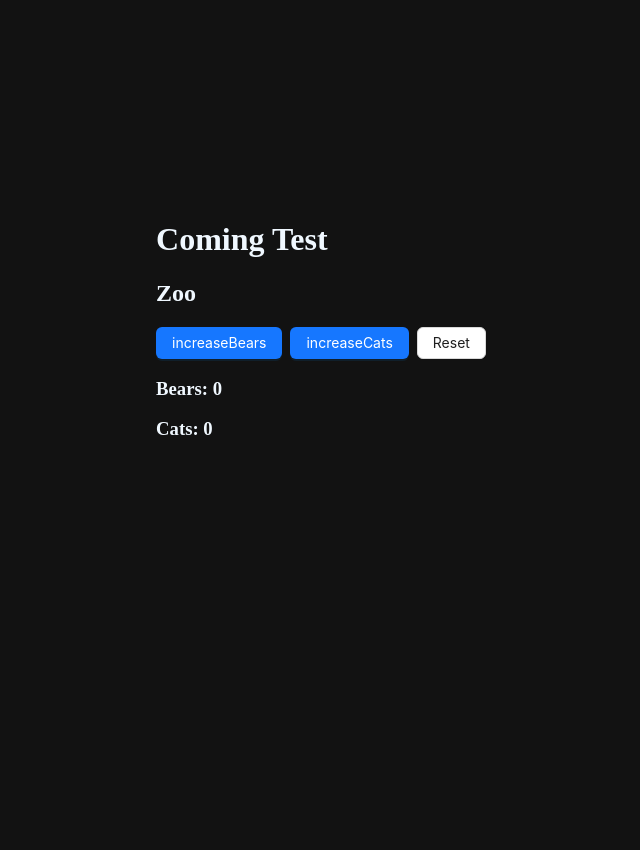
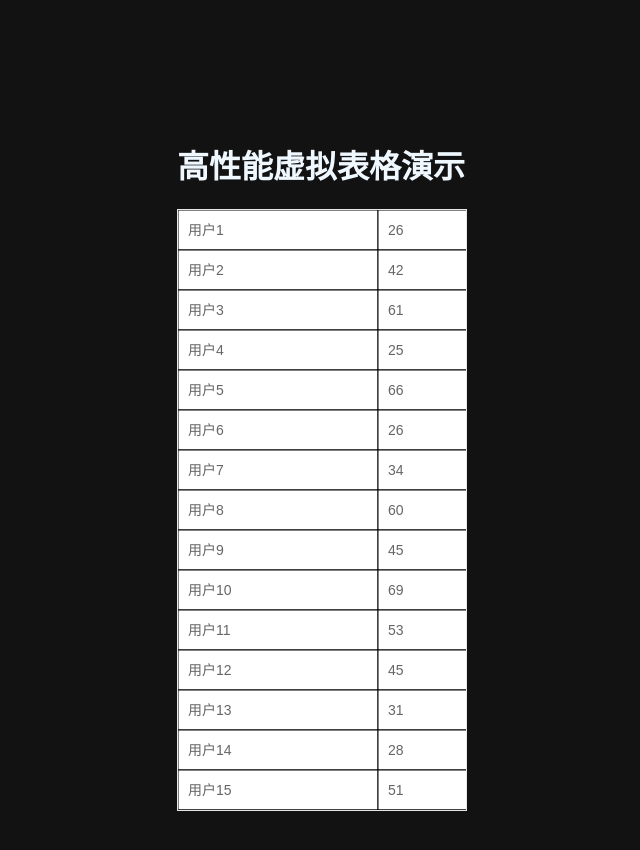
Before and after one commit to bullshitking-99/jobless, a React (Vite) app: page / in a window 1280 px wide. Shown: the top 850 px of the page, without its empty margins (319-959 px from the left). Built offline with nearby package versions, Linux system fonts and the light colour scheme.

Commit message:
feat: canvas table ai 1.0

```diff
--- a/src/App.tsx
+++ b/src/App.tsx
@@ -1,11 +1,29 @@
-import { Zoo } from "./components/SimpleZustand";
+import { useMemo } from 'react';
+import VirtualTable from './pages/VirtualTable';
 
 function App() {
+  const columns = useMemo(() => [
+    { width: 200, title: '姓名', dataIndex: 'name' },
+    { width: 150, title: '年龄', dataIndex: 'age' },
+    { width: 300, title: '地址', dataIndex: 'address' },
+  ], []);
+
+  const dataSource = useMemo(() => new Array(1000).fill(null).map((_, i) => ({
+    name: `用户${i + 1}`,
+    age: Math.floor(Math.random() * 50) + 20,
+    address: '上海市浦东新区世纪大道1234号'
+  })), []);
+
   return (
-    <>
-      <h1>Coming Test</h1>
-      <Zoo></Zoo>
-    </>
+    <div style={{ padding: 20 }}>
+      <h1>高性能虚拟表格演示</h1>
+      <VirtualTable
+        columns={columns}
+        dataSource={dataSource}
+        rowHeight={40}
+        visibleRows={20}
+      />
+    </div>
   );
 }
 
--- a/src/index.css
+++ b/src/index.css
@@ -7,7 +7,7 @@ body,
   height: 100%;
   margin: 0;
   padding: 0;
-  padding-top: 100px;
+  padding-top: 50px;
   color: aliceblue;
   background: #121212;
 }
--- /dev/null
+++ b/src/pages/VirtualTable/index.scss
@@ -0,0 +1,29 @@
+.virtual-table-container {
+  height: 600px;
+  width: 100%;
+  overflow: auto;
+  position: relative;
+  border: 1px solid #e8e8e8;
+
+  .canvas-wrapper {
+    position: absolute;
+    overflow: hidden;
+
+    canvas {
+      image-rendering: -moz-crisp-edges;
+      image-rendering: -webkit-crisp-edges;
+      image-rendering: pixelated;
+    }
+  }
+}
+
+/* 自定义滚动条样式 */
+::-webkit-scrollbar {
+  width: 8px;
+  height: 8px;
+}
+
+::-webkit-scrollbar-thumb {
+  background-color: rgba(255, 255, 255, 0.5);
+  border-radius: 4px;
+}
--- /dev/null
+++ b/src/pages/VirtualTable/index.tsx
@@ -0,0 +1,118 @@
+import { useRef, useEffect, useState, useCallback } from "react";
+import "./index.scss";
+
+interface ColumnConfig {
+  width: number;
+  title: string;
+  dataIndex: string;
+}
+
+interface VirtualTableProps {
+  columns: ColumnConfig[];
+  dataSource: any[];
+  rowHeight?: number;
+  visibleRows?: number;
+}
+
+export default function VirtualTable({
+  columns,
+  dataSource,
+  rowHeight = 40,
+  visibleRows = 20,
+}: VirtualTableProps) {
+  const canvasRef = useRef<HTMLCanvasElement>(null);
+  const [scrollLeft, setScrollLeft] = useState(0);
+  const [scrollTop, setScrollTop] = useState(0);
+  const [totalWidth, setTotalWidth] = useState(0);
+  const [totalHeight, setTotalHeight] = useState(0);
+
+  // 初始化Canvas尺寸
+  useEffect(() => {
+    const canvas = canvasRef.current!;
+    const ctx = canvas.getContext("2d")!;
+
+    const width = columns.reduce((sum, col) => sum + col.width, 0);
+    const height = dataSource.length * rowHeight;
+
+    canvas.width = width;
+    canvas.height = height;
+    setTotalWidth(width);
+    setTotalHeight(height);
+
+    // 初始绘制
+    drawTable(ctx);
+  }, [columns, dataSource, rowHeight]);
+
+  // 绘制表格主体
+  const drawTable = useCallback(
+    (ctx: CanvasRenderingContext2D) => {
+      ctx.clearRect(0, 0, totalWidth, totalHeight);
+
+      // 绘制列头
+      ctx.fillStyle = "#f5f5f5";
+      let x = 0;
+      columns.forEach((col) => {
+        ctx.fillRect(x, 0, col.width, rowHeight);
+        ctx.strokeRect(x, 0, col.width, rowHeight);
+        ctx.fillStyle = "#333";
+        ctx.font = "14px Arial";
+        ctx.fillText(col.title, x + 10, rowHeight / 2 + 5);
+        x += col.width;
+      });
+
+      // 绘制可见行
+      const startRow = Math.floor(scrollTop / rowHeight);
+      const endRow = startRow + visibleRows;
+
+      dataSource.slice(startRow, endRow).forEach((row, index) => {
+        const y = index * rowHeight - (scrollTop % rowHeight);
+
+        let cellX = 0;
+        columns.forEach((col) => {
+          // 白色背景占位
+          ctx.fillStyle = "#fff";
+          ctx.fillRect(cellX, y, col.width, rowHeight);
+          // 黑色边框
+          ctx.fillStyle = "#666";
+          ctx.strokeRect(cellX, y, col.width, rowHeight);
+          // 文字内容
+          ctx.fillText(row[col.dataIndex], cellX + 10, y + rowHeight / 2 + 5);
+          cellX += col.width;
+        });
+      });
+    },
+    [
+      scrollTop,
+      columns,
+      dataSource,
+      rowHeight,
+      visibleRows,
+      totalWidth,
+      totalHeight,
+    ]
+  );
+
+  // 处理滚动事件
+  const handleScroll = (e: React.UIEvent<HTMLDivElement>) => {
+    const { scrollLeft, scrollTop } = e.currentTarget;
+    setScrollLeft(scrollLeft);
+    setScrollTop(scrollTop);
+    requestAnimationFrame(() => {
+      drawTable(canvasRef.current!.getContext("2d")!);
+    });
+  };
+
+  return (
+    <div className="virtual-table-container" onScroll={handleScroll}>
+      <div
+        className="canvas-wrapper"
+        style={{
+          width: totalWidth,
+          height: totalHeight,
+        }}
+      >
+        <canvas ref={canvasRef} />
+      </div>
+    </div>
+  );
+}
```
